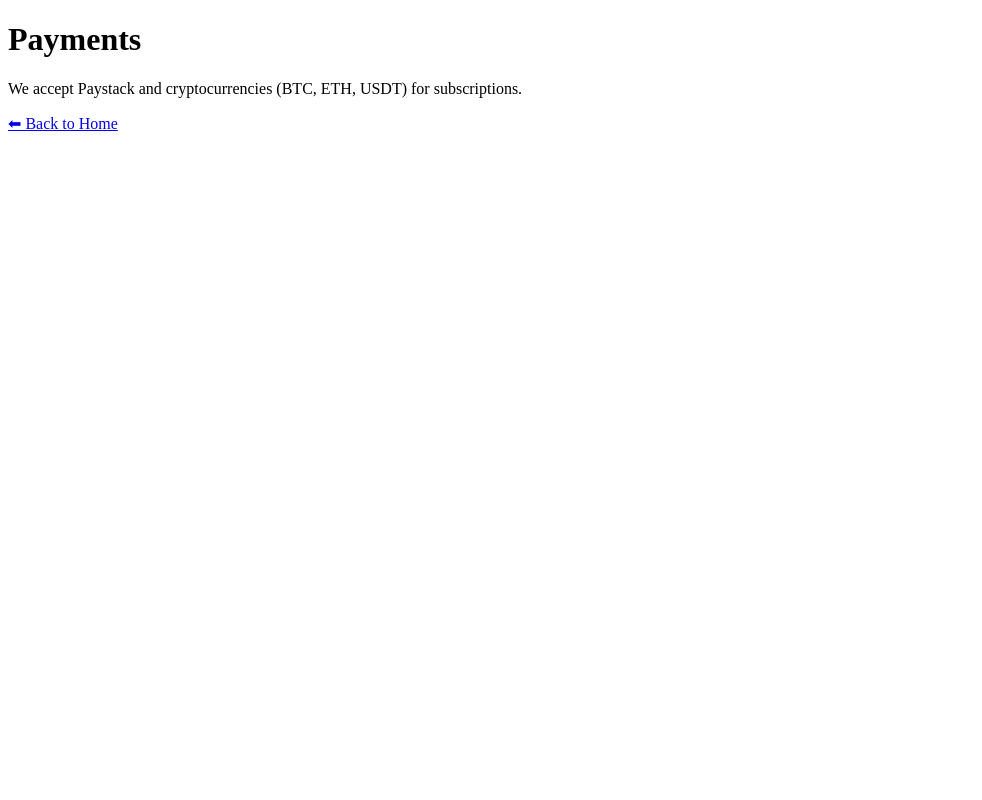
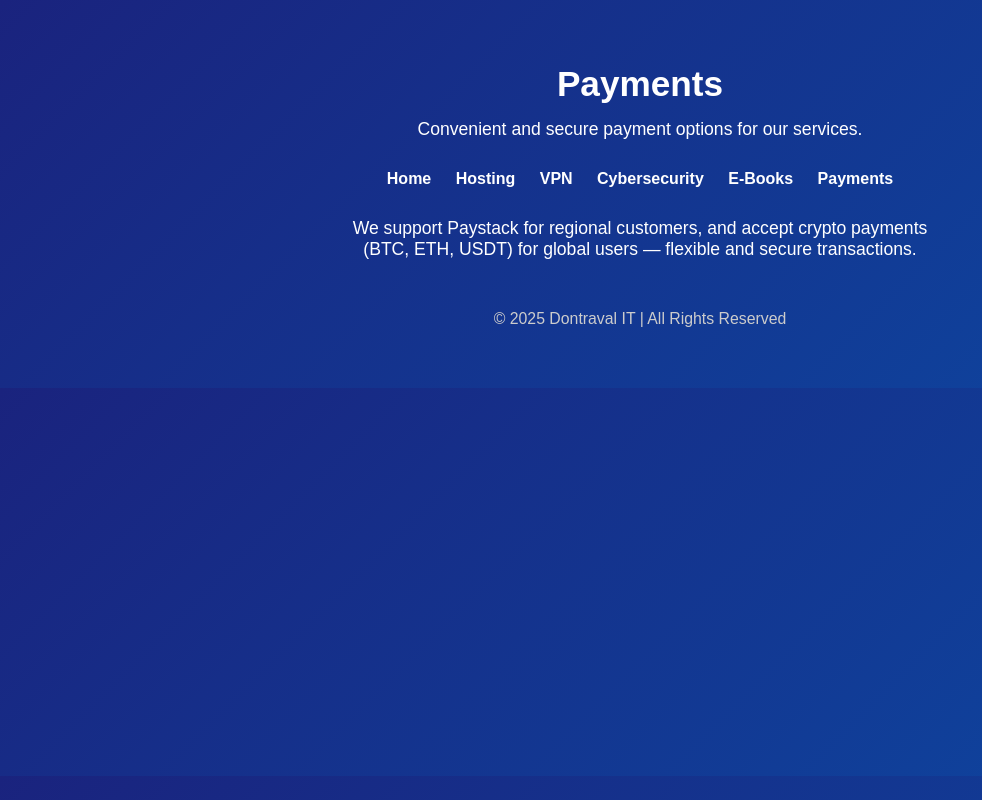
Before and after one commit to Nouri11190/dontraval-page, a plain HTML site: page payments.html in a window 1280 px wide. Shown: the whole page, without its empty margins (0-982 px from the left). Drawn offline with Linux system fonts and the light colour scheme.

Commit message:
Update payments.html

```diff
--- a/payments.html
+++ b/payments.html
@@ -4,10 +4,38 @@
   <meta charset="UTF-8">
   <meta name="viewport" content="width=device-width, initial-scale=1.0">
   <title>Payments – Dontraval IT</title>
+  <style>
+    body { margin: 0; font-family: Arial, sans-serif; background: linear-gradient(135deg, #1a237e, #0d47a1); color: white; text-align: center; padding: 40px 20px; }
+    header { margin-bottom: 30px; }
+    nav { margin-bottom: 30px; }
+    nav a { color: white; margin: 0 10px; text-decoration: none; font-weight: bold; transition: color 0.3s ease; }
+    nav a:hover { color: #ff5722; }
+    h1 { font-size: 2.2em; margin-bottom: 15px; }
+    p { font-size: 1.1em; max-width: 600px; margin: 0 auto 20px auto; }
+    footer { margin-top: 50px; font-size: 0.9em; color: #ccc; }
+  </style>
 </head>
 <body>
-  <h1>Payments</h1>
-  <p>We accept Paystack and cryptocurrencies (BTC, ETH, USDT) for subscriptions.</p>
-  <a href="index.html">⬅ Back to Home</a>
+  <header>
+    <h1>Payments</h1>
+    <p>Convenient and secure payment options for our services.</p>
+  </header>
+
+  <nav>
+    <a href="index.html">Home</a>
+    <a href="hosting.html">Hosting</a>
+    <a href="vpn.html">VPN</a>
+    <a href="cybersecurity.html">Cybersecurity</a>
+    <a href="ebooks.html">E-Books</a>
+    <a href="payments.html">Payments</a>
+  </nav>
+
+  <section>
+    <p>We support Paystack for regional customers, and accept crypto payments (BTC, ETH, USDT) for global users — flexible and secure transactions.</p>
+  </section>
+
+  <footer>
+    <p>&copy; 2025 Dontraval IT | All Rights Reserved</p>
+  </footer>
 </body>
 </html>
```
